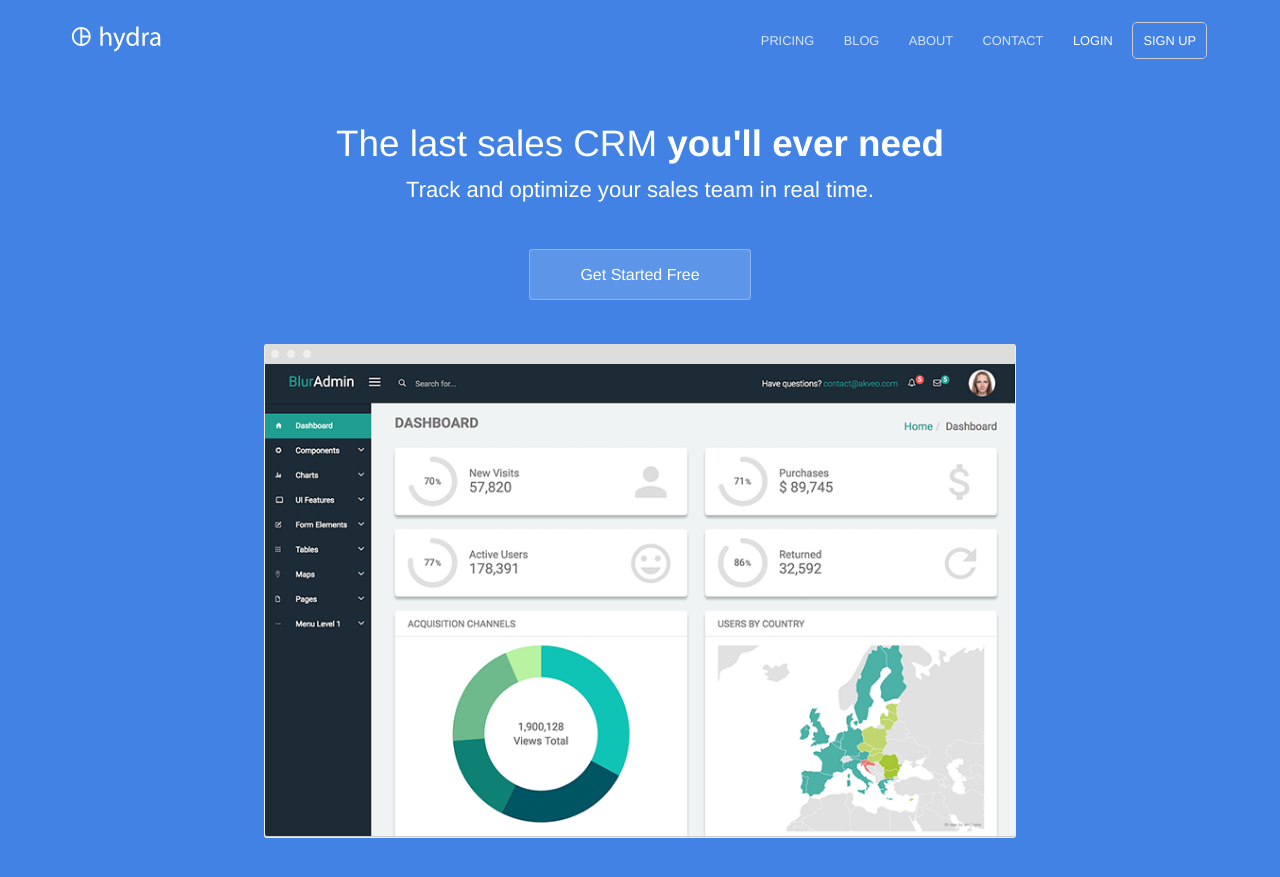
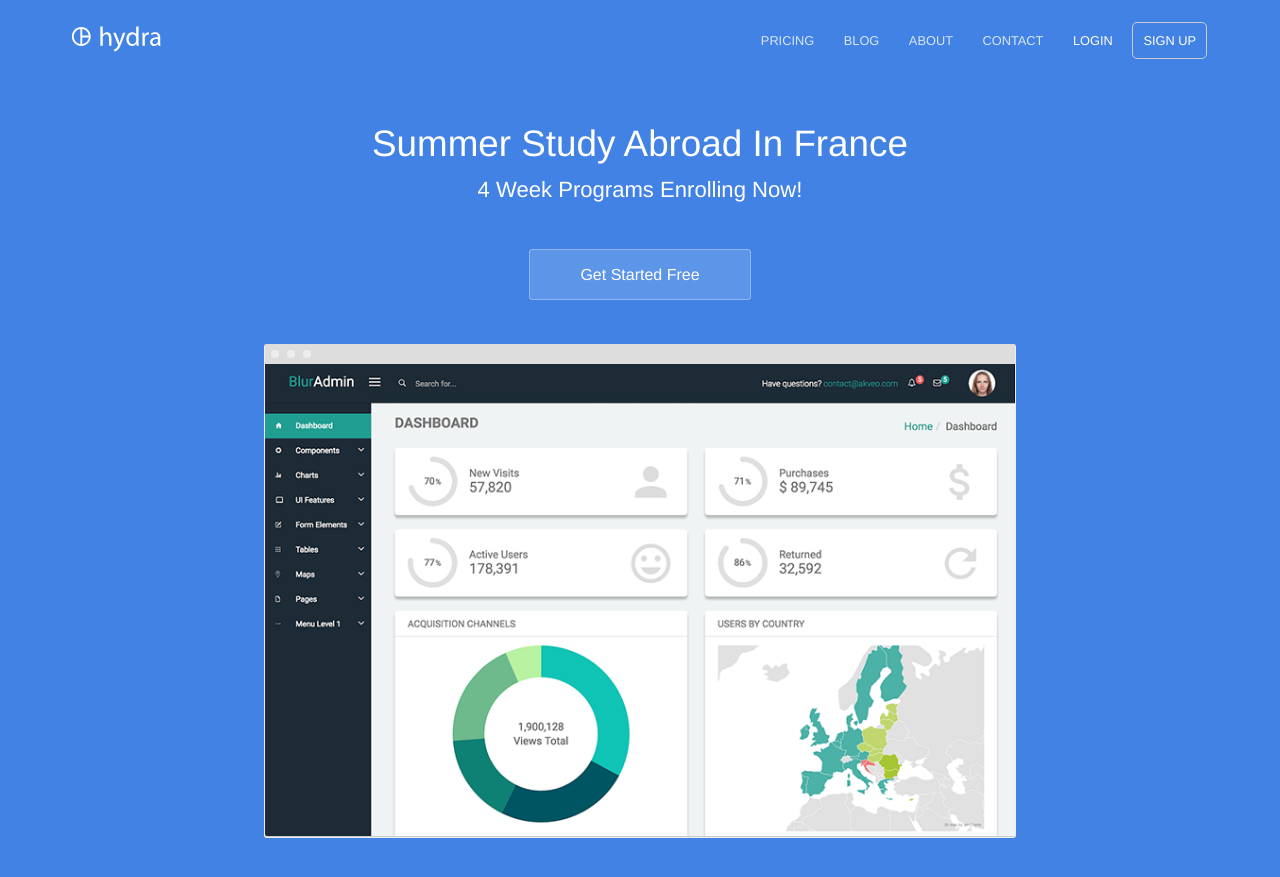
Before and after one commit to baritchie/project1, a Jekyll site: the page built from index.html, in a window 1280 px wide and 900 px high. Shown: the top 877 px of the window. Built offline with Jekyll 4.4.1, drawn with Linux system fonts in a browser that asks for light colours.

Commit message:
Updated 'index.html' via CloudCannon

```diff
--- a/index.html
+++ b/index.html
@@ -2,13 +2,18 @@
 title: The last sales CRM you'll ever need
 description: Track and optimize your sales team in real time
 ---
+
 <section class="hero">
 	<div class="text-container">
-		<h1 class="editable">The last sales CRM <strong>you'll ever need</strong></h1>
-		<p class="subtext editable">Track and optimize your sales team in real time.</p>
+		<h1 class="editable">
+			Summer Study Abroad In France
+		</h1>
+		<p class="subtext editable">
+			4 Week Programs Enrolling Now!
+		</p>
 		<div class="cta button alt"><a href="{{ site.baseurl }}/sign-up/">Get Started Free</a></div>
 		<div>
-			<img src="{{ site.baseurl }}/images/dashboard.png" alt="Screenshot" class="screenshot editable" />
+			<img src="/images/dashboard.png" alt="Screenshot" class="screenshot editable" />
 		</div>
 	</div>
 </section>
@@ -18,10 +23,10 @@ description: Track and optimize your sales team in real time
 		<div class="container flex">
 			<div class="text editable">
 				<h2>How can we <strong>double</strong> our sales revenue?</h2>
-				<p>Hydra learns your business. By analyzing your sales data, Hydra optimizes your sales process and show you where you should be spending your resources. </p>
+				<p>Hydra learns your business. By analyzing your sales data, Hydra optimizes your sales process and show you where you should be spending your resources.</p>
 			</div>
 			<div class="image">
-				<img src="{{ site.baseurl }}/images/dashboard.png" alt="Screenshot" class="screenshot editable" />
+				<img src="/images/dashboard.png" alt="Screenshot" class="screenshot editable" />
 			</div>
 		</div>
 	</section>
@@ -33,7 +38,7 @@ description: Track and optimize your sales team in real time
 				<p>Hydra learns your business. By analyzing your sales data, Hydra optimizes your sales process and show you where you should be spending your resources.</p>
 			</div>
 			<div class="image">
-				<img src="{{ site.baseurl }}/images/dashboard.png" alt="Screenshot" class="screenshot editable" />
+				<img src="/images/dashboard.png" alt="Screenshot" class="screenshot editable" />
 			</div>
 		</div>
 	</section>
@@ -45,7 +50,7 @@ description: Track and optimize your sales team in real time
 				<p>Hydra learns your business. By analyzing your sales data, Hydra optimizes your sales process and show you where you should be spending your resources.</p>
 			</div>
 			<div class="image">
-				<img src="{{ site.baseurl }}/images/dashboard.png" alt="Screenshot" class="screenshot editable" />
+				<img src="/images/dashboard.png" alt="Screenshot" class="screenshot editable" />
 			</div>
 		</div>
 	</section>
@@ -53,17 +58,23 @@ description: Track and optimize your sales team in real time
 	<section class="testimonial">
 		<div class="container flex">
 			<div class="testimonial-block">
-				<div class="square-image"><img src="https://source.unsplash.com/6anudmpILw4/600x400" alt="Jim James" class="editable"></div>
+				<div class="square-image"><img src="https://source.unsplash.com/6anudmpILw4/600x400" alt="Jim James" class="editable" /></div>
 				<blockquote>
-					<p class="editable">Hydra has shaped the business we have today. We have a repeatable sales process and a strategy to scale our team. I recommend Hydra to any business looking to improve their sales.</p>
-					<p class="editable author">Jim James - CEO of Global Corp.</p>
+					<p class="editable">
+						Hydra has shaped the business we have today. We have a repeatable sales process and a strategy to scale our team. I recommend Hydra to any business looking to improve their sales.
+					</p>
+					<p class="editable author">
+						Jim James - CEO of Global Corp.
+					</p>
 				</blockquote>
 			</div>
 		</div>
 	</section>
 
 	<section class="bottom-cta">
-		<h2 class="editable"><strong>Improve</strong> your sales process today</h2>
+		<h2 class="editable">
+			<strong>Improve</strong> your sales process today
+		</h2>
 		<div class="button alt"><a href="#">Get Started Free</a></div>
 	</section>
 </div>
```
